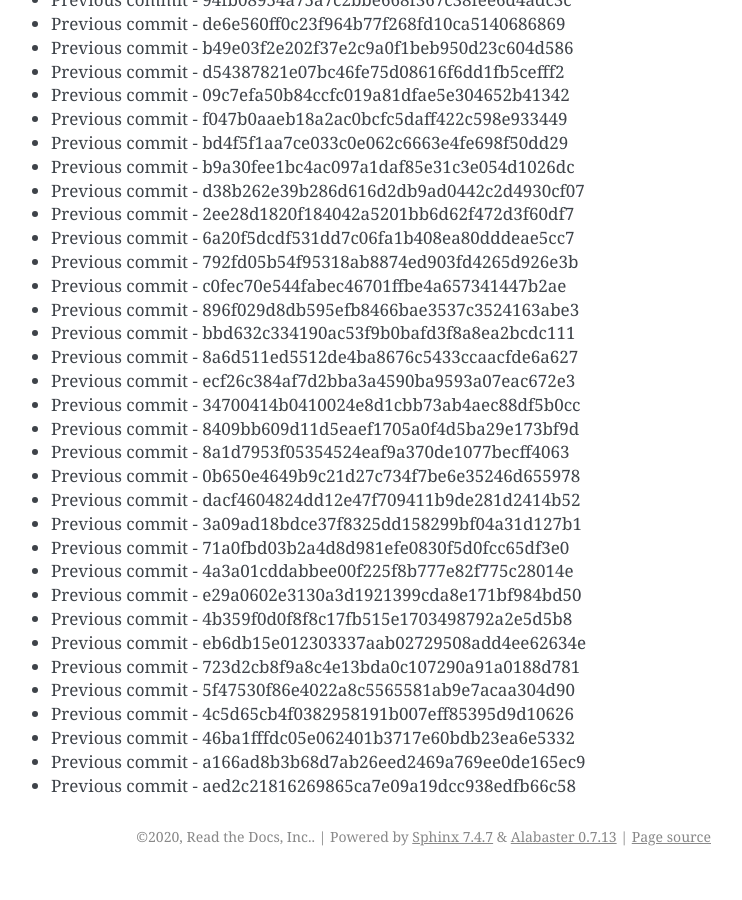
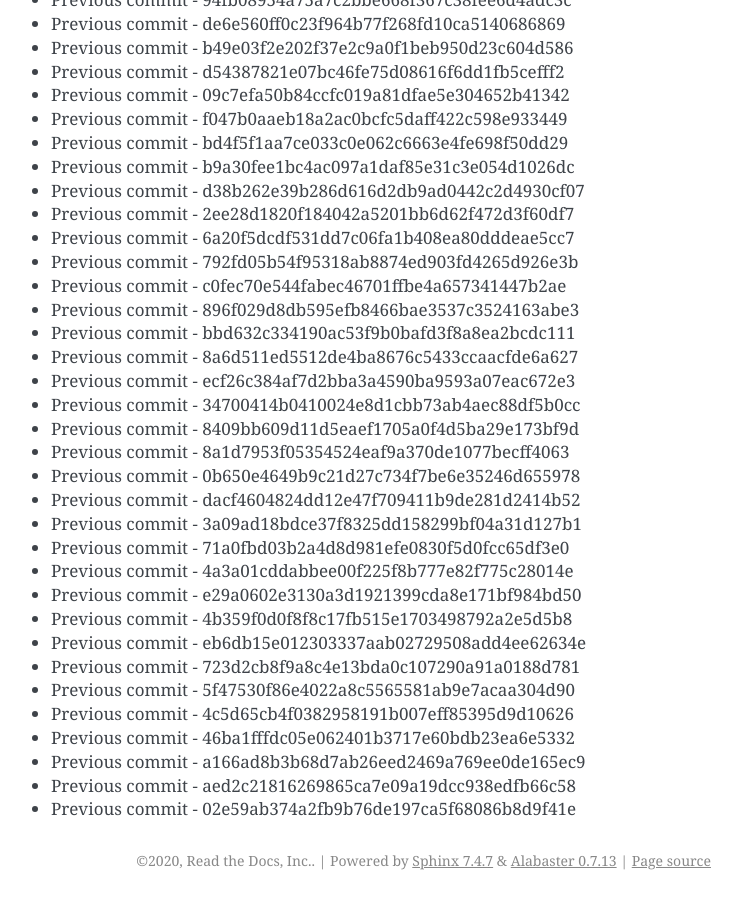
Before and after one commit to readthedocs/rtd-git-stresstest, a Sphinx documentation site: the page built from docs/updates.rst, in a window 1280 px wide and 900 px high, scrolled down 4082 px. Shown: the whole window, without its empty margins (399-1141 px from the left). Built offline with Sphinx 7.4.7, drawn with Linux system fonts in a browser that asks for light colours; before the commit the page ends 4958 px from its top, so only the background shows below that.

Commit message:
Generating commit from previous: 02e59ab374a2fb9b76de197ca5f68086b8d9f41e

```diff
--- a/docs/updates.rst
+++ b/docs/updates.rst
@@ -203,3 +203,4 @@ It can be tested for any performance characteristics.
 * Previous commit - 46ba1fffdc05e062401b3717e60bdb23ea6e5332
 * Previous commit - a166ad8b3b68d7ab26eed2469a769ee0de165ec9
 * Previous commit - aed2c21816269865ca7e09a19dcc938edfb66c58
+* Previous commit - 02e59ab374a2fb9b76de197ca5f68086b8d9f41e
```
